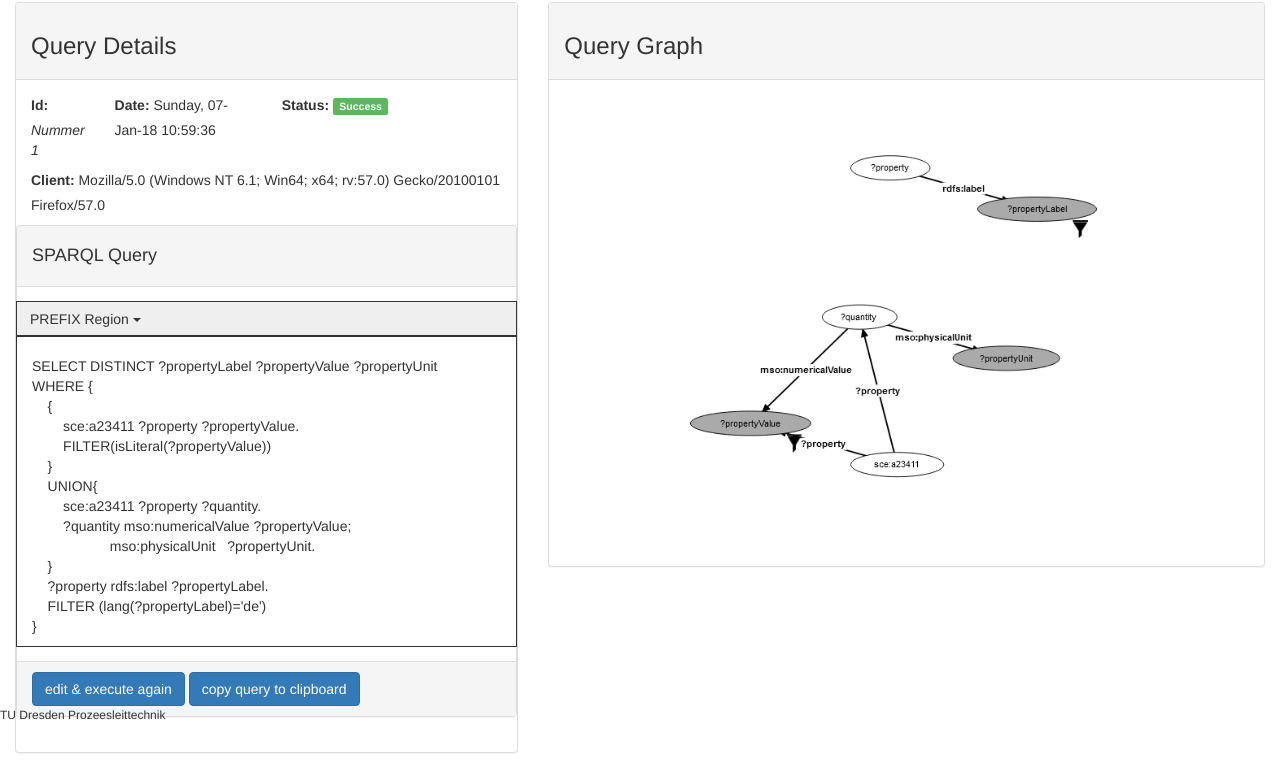
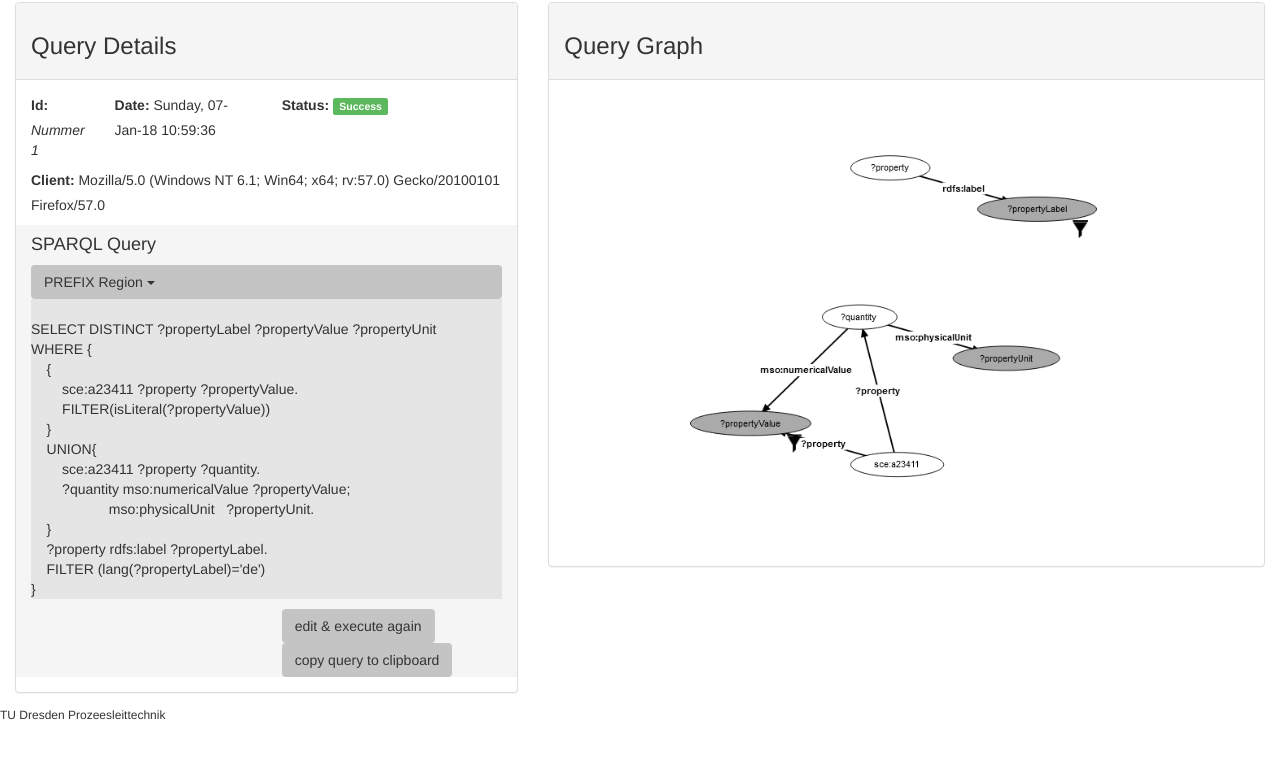
Before and after one commit to boomerder23/sparqlVisualisation, a plain HTML site: page visualisation.html in a window 1280 px wide. Shown: the part 68-841 px from the top of the page. After the commit the page ends 800 px from the top, so only its background shows below. Drawn offline with Linux system fonts and the light colour scheme.

Commit message:
panel für Quer entfernt und mit background color hervorgehiben

```diff
--- a/visualisation.html
+++ b/visualisation.html
@@ -55,45 +55,50 @@
             </div>
           </div>
 
-          <div class="row">
-            <div class="panel panel-default">
-              <div class="panel-heading">
-                <h4>SPARQL Query</h4>
-              </div>
+          <div class="row" style="background-color: #f5f5f5">
 
-                <div class="panel-body">
+            <div class="col-sm-12">
 
-                  <div class="row" style="outline: 1px ;outline-style: solid; ">
-                    <button type="button" class="btn btn-block" data-toggle="collapse" data-target="#prefixes" style="text-align: left;">PREFIX Region <span class="caret"></span></button>
-                    <div id="prefixes" class="collapse">
-                      <p id="coreQueryPrefixes" style="white-space: pre; overflow-x: auto;">
-                      </p>
-                    </div>
-                  </div>
+              <h4>SPARQL Query</h4>
 
-                  <div class="row" style="outline: 1px ;outline-style: solid; ">
-                    <div class="col-sm-12">
-                      <p id="coreQuery" style="white-space: pre; overflow-x: auto;">
-                        Hier coreQuery mit formated text
-                      </p>
-                    </div>
+              <div class="row" >
+
+                <div class="col-sm-12" >
+
+                  <button type="button" class="btn btn-block" data-toggle="collapse" data-target="#prefixes" style="text-align: left; background-color: #c4c4c4;">PREFIX Region <span class="caret"></span></button>
+                  <div id="prefixes" class="collapse">
+                    <p id="coreQueryPrefixes" style="white-space: pre; overflow-x: auto;background-color: #e5e5e5;">
+                      Hier Query Prefixes mit formated text
+                    </p>
                   </div>
 
                 </div>
 
-                <div class="panel-footer">
+              </div>
 
-                    <button class="btn btn-primary">edit & execute again</button>
-                    <button class="btn btn-primary">copy query to clipboard</button>
+              <div class="row" >
+
+                <div class="col-sm-12" style="" >
+                  <p id="coreQuery" style="white-space: pre; overflow-x: auto;background-color: #e5e5e5;">
+                    Hier coreQuery mit formated text
+                  </p>
+                </div>
+              </div>
+
+              <div class="row" >
+
+                <div class="col-sm-6" >
 
                 </div>
-
-
+                <div class="col-sm-6" >
+                  <button class="btn" style="background-color: #c4c4c4;">edit & execute again</button>
+                  <button class="btn" style="background-color: #c4c4c4;">copy query to clipboard</button>
+                </div>
+              </div>
 
             </div>
 
           </div>
-
 
         </div>
       </div>
```
